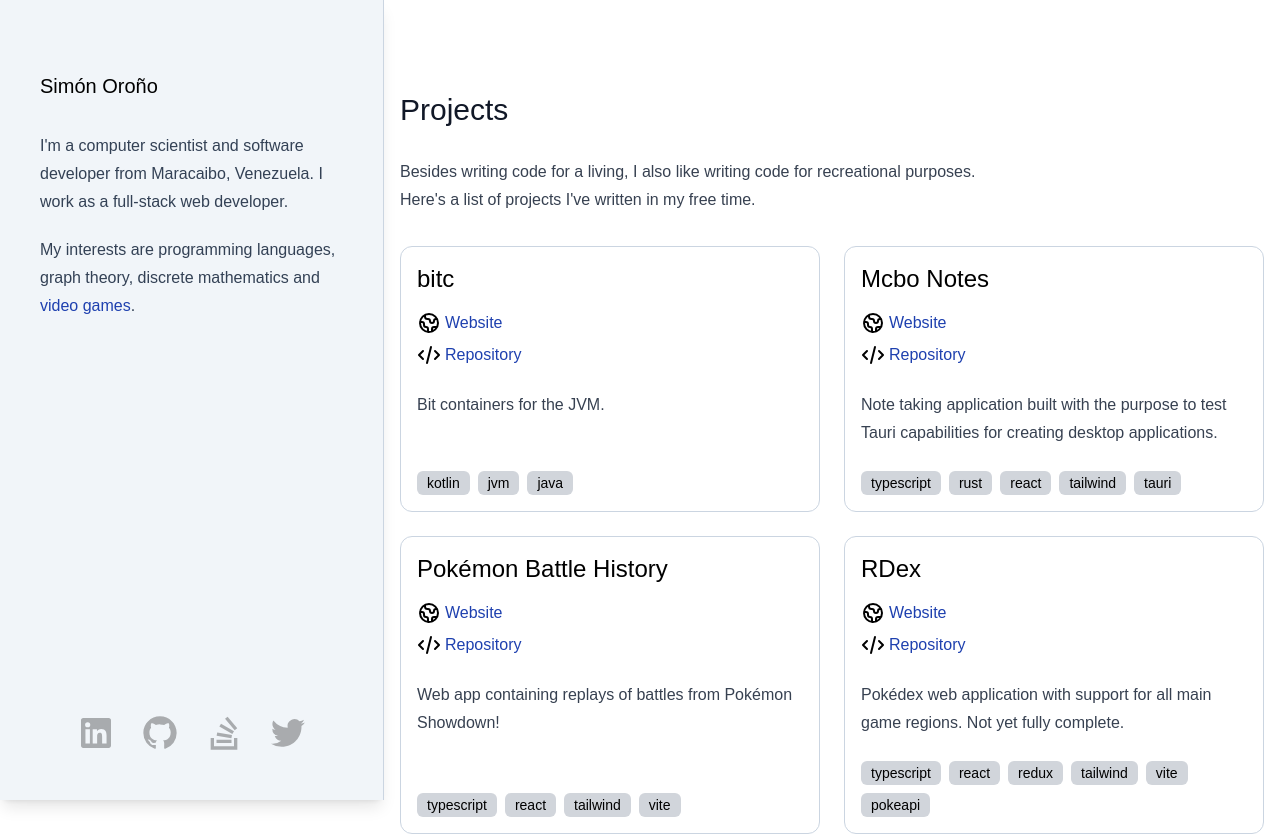
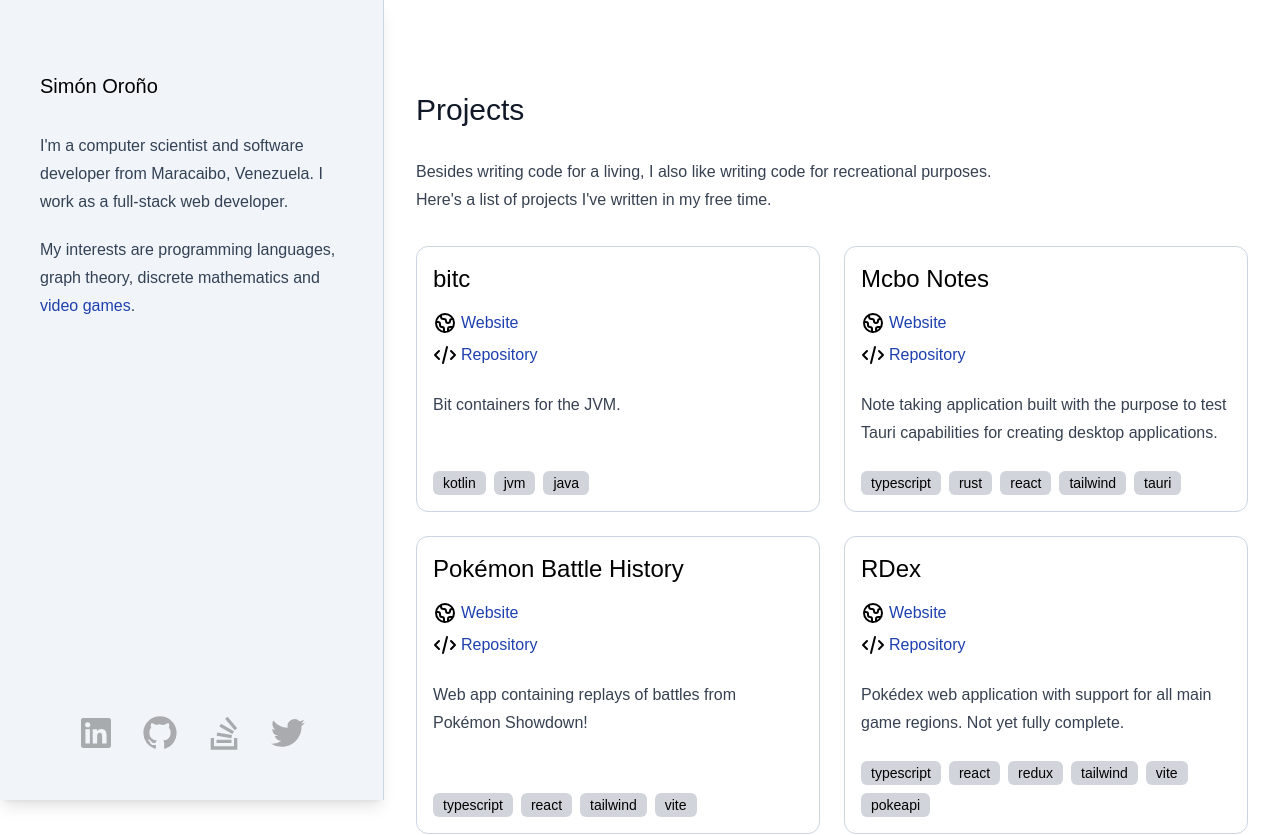
Before and after one commit to simonorono/simonorono-com-v1, a Next.js app: page / in a window 1280 px wide. Shown: the top 835 px of the page. Built offline with nearby package versions, Linux system fonts and the light colour scheme.

Commit message:
Fix padding for content in all pages

```diff
--- a/pages/_app.tsx
+++ b/pages/_app.tsx
@@ -42,7 +42,7 @@ export default function MyApp({ Component, pageProps }: AppProps) {
         </header>
 
         <main className="lg:ml-96 lg:min-h-screen">
-          <div className="py-8 px-4">
+          <div className="py-8 px-4 sm:px-8">
             <Component {...pageProps} />
           </div>
 
```
